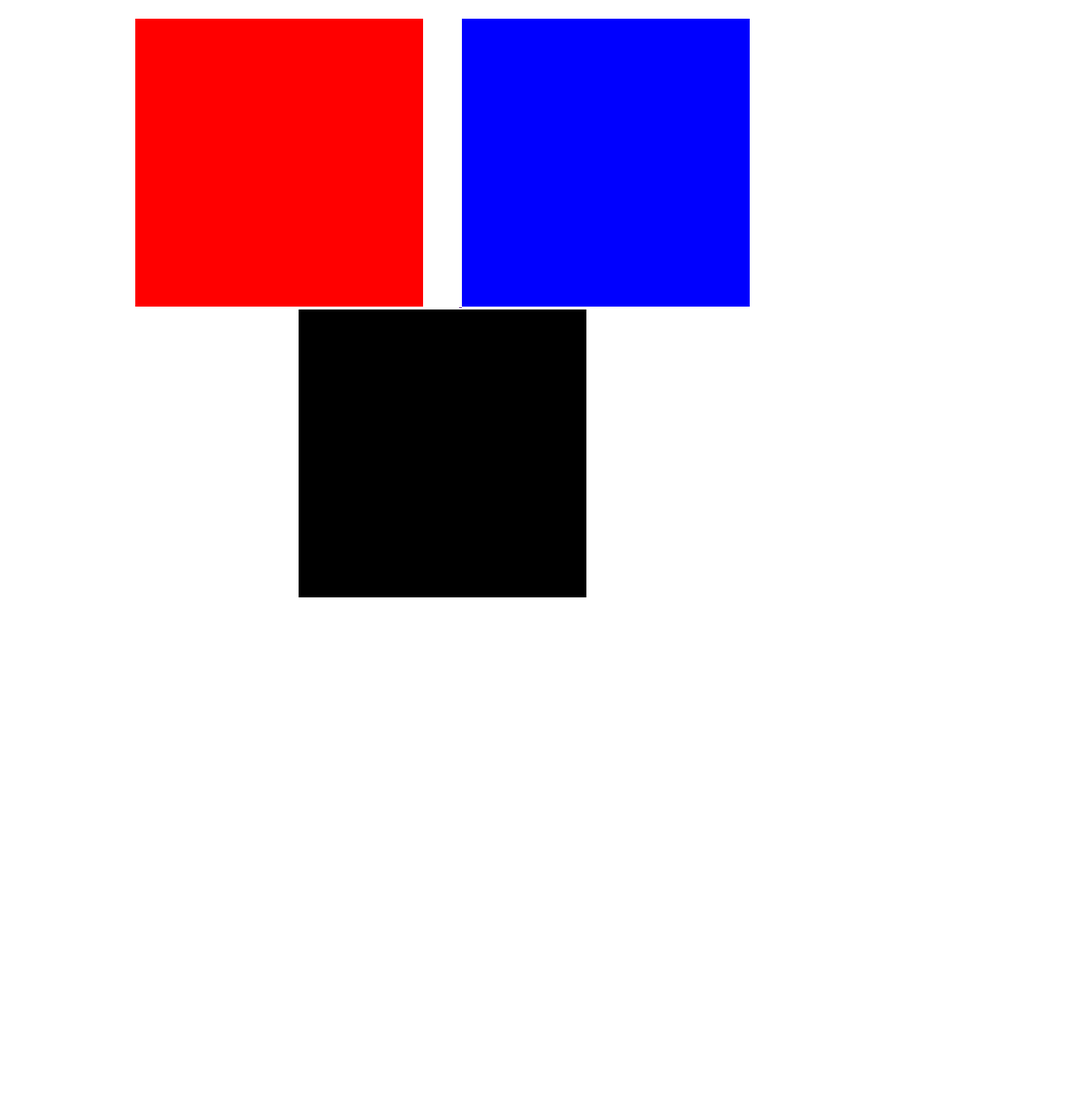
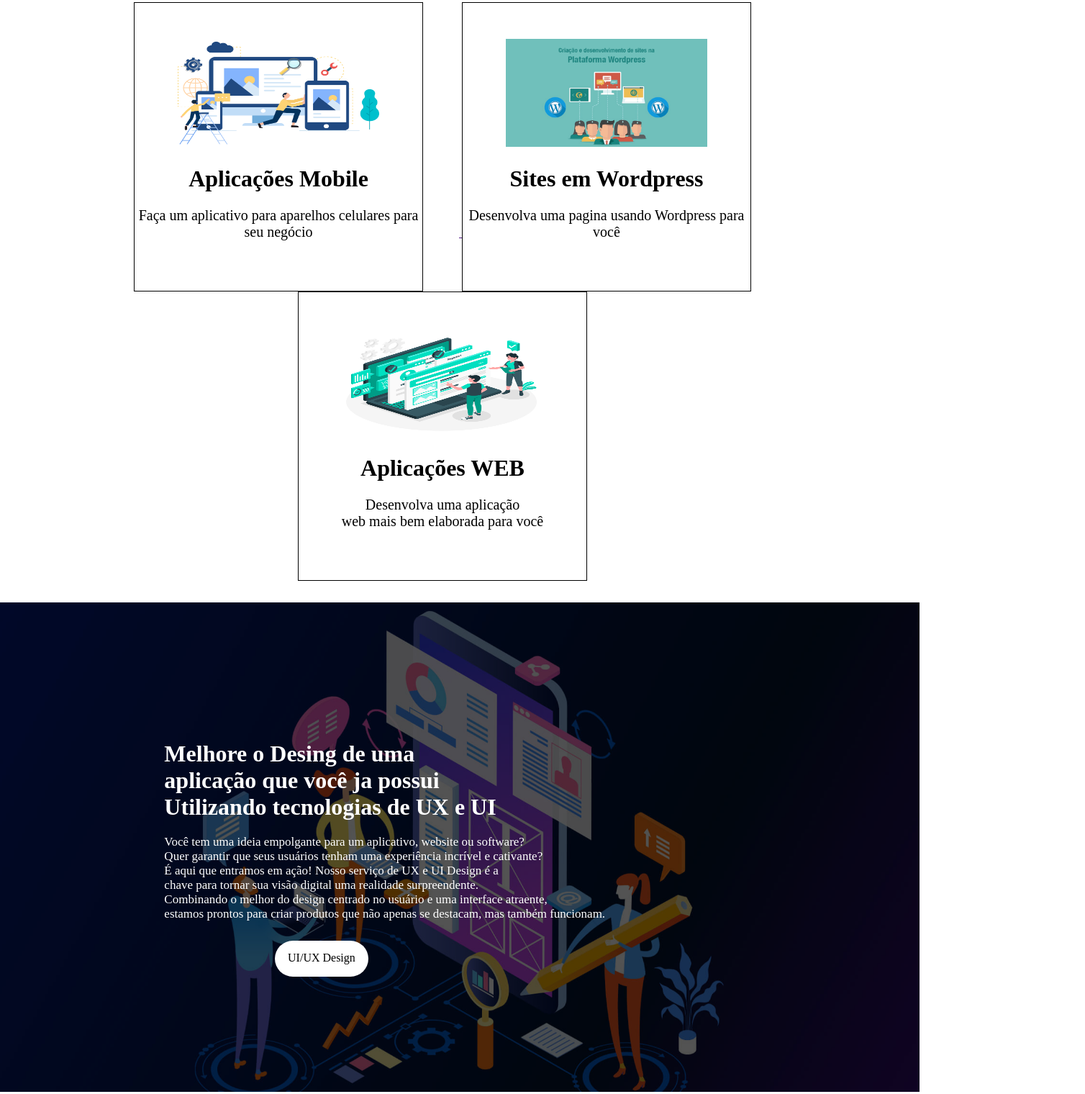
Before and after one commit to Emmanuel-Sampaio/Desafio-GTI-2, a plain HTML site: page index.html in a window 1280 px wide. Shown: the part 805-2325 px from the top of the page at 72% size, 1508 px wide, since content can reach past the window. Before the commit the page ends 1647 px from the top, so only its background shows below. Drawn offline with Linux system fonts and the light colour scheme.

Commit message:
Adicionando a terceira parte do site

```diff
--- a/index.html
+++ b/index.html
@@ -12,8 +12,8 @@
         <div class="menu-left">
             <a href=""><i class="icone"></i> <b>ATI</b></a>
             <a href="#E-commerce">E-commerce</a>
-            <a href="#Manutencao">Manutenção de apps</a>
-            <a href="">UI e UX Design</a>
+            <a href="#aplicacoes">Aplicações</a>
+            <a href="#ux">UI e UX Design</a>
             <a href="">Open Making</a>
          </div>
         <div class="menu-rigth">
@@ -25,28 +25,43 @@
 
      </header>
 
-     <div class="E-commerce">
+     <div id="E-commerce">
+
         <h1>Alavanque seu negócio <br> com um site</h1>
         <p> Nos dias atuais muitas empresas estão utilizando<br> a estratégia de E-commerce para melhorar sua<br>exposição e vendas, faça você também</p>
         <a href="">Faça seu site!</a>
      </div>
-     <div class="Manutencao">
-        <a href=""> <div class="pacote1">
-
+     <div id="aplicacoes">
+        <a href="">
+            <div class="pacote1">
+                <img src="Imagens/desenvolvimento-web-aplicativo.png" alt="">
+                <h1>Aplicações Mobile</h1>
+                <p>Faça um aplicativo para aparelhos celulares para seu negócio</p>
             </div>
         </a>
         <a href="">
             <div class="pacote2">
-
+                <img src="Imagens/wordpress.png" alt="">
+                <h1>Sites em Wordpress</h1>
+                <P>Desenvolva uma pagina usando Wordpress para você</P>
             </div>
         </a>
         <a href="">
             <div class="pacote3">
-
+                <img src="Imagens/appweb.jpg" alt="">
+                <h1>Aplicações WEB</h1>
+                <P>Desenvolva uma aplicação<br> web mais bem elaborada para você</P>
             </div>
         </a>
+    </div>
+    <div id="ux">
+        <h1>Melhore o Desing de uma<br>aplicação que você ja possui<br> Utilizando tecnologias de UX e UI </h1>
+        <P>Você tem uma ideia empolgante para um aplicativo, website ou software?<br> Quer garantir que seus usuários tenham uma experiência incrível e cativante? <br> É aqui que entramos em ação!
+            Nosso serviço de UX e UI Design é a <br>chave para tornar sua visão digital uma realidade surpreendente. <br>Combinando o melhor do design centrado no usuário e uma interface atraente,<br>estamos prontos   para criar produtos que não apenas se destacam, mas também funcionam.
+        </P>
+        <a href=""> UI/UX Design</a>
+     </div>
 
-    </div>
 
 </body>
 </html>
--- a/style.css
+++ b/style.css
@@ -12,9 +12,10 @@ header a {
     text-decoration: none; /* Tirar o sublinhado do A href */
     font-size: 20px;
 }
-.menu-left{
-    float: left;
-    margin-right: 350px;
+.menu-rigth{
+    float: right;
+    margin-left: 500px;
+    margin-top: -20px;
 
 }
 
@@ -36,7 +37,7 @@ header a {
     background-image: url('icones/ATI_icon.ico');
     background-size: contain;
 }
-.E-commerce{
+#E-commerce{
     margin-left: -10px;
     position: relative;
     margin-top: 30px;
@@ -46,7 +47,7 @@ header a {
     background-size: cover;
 }
 
-.E-commerce::before {
+#E-commerce::before {
     content: "";
     position: absolute;
     top: 0;
@@ -55,14 +56,14 @@ header a {
     left: 0;
     background: linear-gradient(rgba(0, 0, 0, 0.5), rgba(0, 0, 0, 0.5));
 }
-.E-commerce h1 {
+#E-commerce h1 {
     position: absolute;
     top: 35%; /* Posiciona o elemento na metade superior da div */
     left: 40%; /* Posiciona o elemento na metade esquerda da div */
     transform: translate(-50%, -50%); /* Move o elemento de volta para o centro */
     color:white;
 }
-.E-commerce p{
+#E-commerce p{
     position: absolute;
     top: 50%; /* Posiciona o elemento na metade superior da div */
     left: 40%; /* Posiciona o elemento na metade esquerda da div */
@@ -71,7 +72,7 @@ header a {
     font-size: 20px;
 
 }
-.E-commerce a {
+#E-commerce a {
     width: 130px;
     height: 50px;
     border-radius:30px;
@@ -86,29 +87,107 @@ header a {
     text-align: center;
     text-decoration: none;
 }
-.Manutencao{
+#aplicacoes{
     margin-top: 50px;
     text-align: center;
 }
-.Manutencao div{
+#aplicacoes div{
     display: inline-block;
     margin-right: 50px;
+}
+#aplicacoes h1{
+    color: black;
+}
+#aplicacoes p{
+    font-size: 20px;
+    color: black;
+}
+#aplicacoes img{
+    margin-top: 50px;
 }
 .pacote1{
     height: 400px;
     width: 400px;
-    background-color: red;
+    border: 0.5px solid black;
+    background-color: white;
+    color: black;
+}
+.pacote1 img{
+    height: 150px;
+    width: 280px;
+
+}
 
 
-}
 .pacote2{
     height: 400px;
     width: 400px;
-    background-color:blue ;
+    background-color:white ;
+    border: 0.5px solid black;
+
+}
+.pacote2 img{
+    height: 150px;
+    width: 280px;
 
 }
 .pacote3{
     height: 400px;
     width: 400px;
-    background-color: black;
+    background-color: white;
+    border: 0.5px solid black;
 }
+.pacote3 img{
+    height: 150px;
+    width: 280px;
+
+}
+#ux{
+    margin-left: -10px;
+    position: relative;
+    margin-top: 30px;
+    width: 101.25%;
+    height: 680px;
+    background: url("Imagens/UI-UX-Design.jpg") no-repeat;
+    background-size: cover;
+}
+#ux::before{
+    content: "";
+    position: absolute;
+    top: 0;
+    right: 0;
+    bottom: 0;
+    left: 0;
+    background-color: rgba(0, 0, 0, 0.673);
+}
+#ux h1{
+    position: absolute;
+    top: 25%;
+    left: 18%;
+    color: white;
+
+}
+#ux p{
+    position: absolute;
+    font: bolder, 'Arial';
+    font-size: 17px;
+    color: white;
+    width: 100%;
+    text-align: left;
+    top: 45%;
+    left: 18%;
+}
+#ux a{
+    position: absolute;
+    top:69%;
+    text-decoration: none;
+    border-radius: 30px;
+    background-color:white;
+    color: black;
+    width: 130px;
+    height: 50px;
+    left: 30%;
+    text-align: center;
+    line-height: 300%;
+
+}
```
Also changed, not shown: Imagens/UI-UX-Design.jpg (added), Imagens/appstore.jpg (added), Imagens/appweb.jpg (added), Imagens/desenvolvimento-web-aplicativo.png (added), Imagens/wordpress.png (added). Lines whose indentation alone changed are shown as unchanged.
